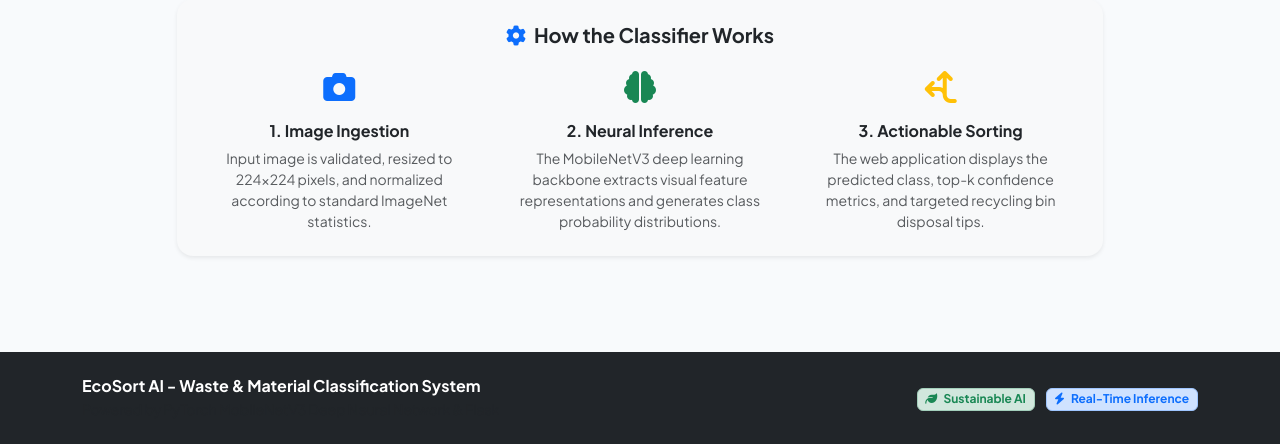
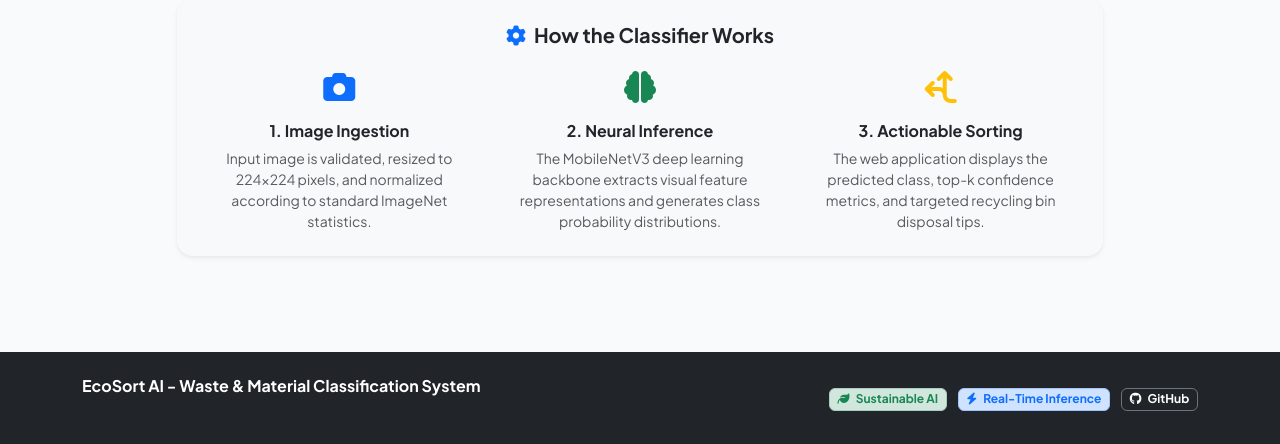
Before and after one commit to viacheslav-kolesnyk/classification-web-app, a Flask app: page / in a window 1280 px wide. Shown: the part 1308-1752 px from the top of the page. Run offline with Flask 3, Linux system fonts and the light colour scheme.

Commit message:
ДLink on Render and GitHub

```diff
--- a/templates/base.html
+++ b/templates/base.html
@@ -42,7 +42,7 @@
                         </a>
                     </li>
                     <li class="nav-item ms-lg-2">
-                        <a class="btn btn-outline-light btn-sm rounded-pill px-3" href="https://github.com" target="_blank">
+                        <a class="btn btn-outline-light btn-sm rounded-pill px-3" href="https://github.com/viacheslav-kolesnyk/classification-web-app" target="_blank" rel="noopener">
                             <i class="fa-brands fa-github me-1"></i> Source Code
                         </a>
                     </li>
@@ -86,6 +86,9 @@
                     <span class="badge bg-primary-subtle text-primary border border-primary-subtle">
                         <i class="fa-solid fa-bolt me-1"></i> Real-Time Inference
                     </span>
+                    <a class="badge bg-dark text-white border border-secondary text-decoration-none ms-2" href="https://github.com/viacheslav-kolesnyk/classification-web-app" target="_blank" rel="noopener">
+                        <i class="fa-brands fa-github me-1"></i> GitHub
+                    </a>
                 </div>
             </div>
         </div>
```
Also changed, not shown: README.md.
